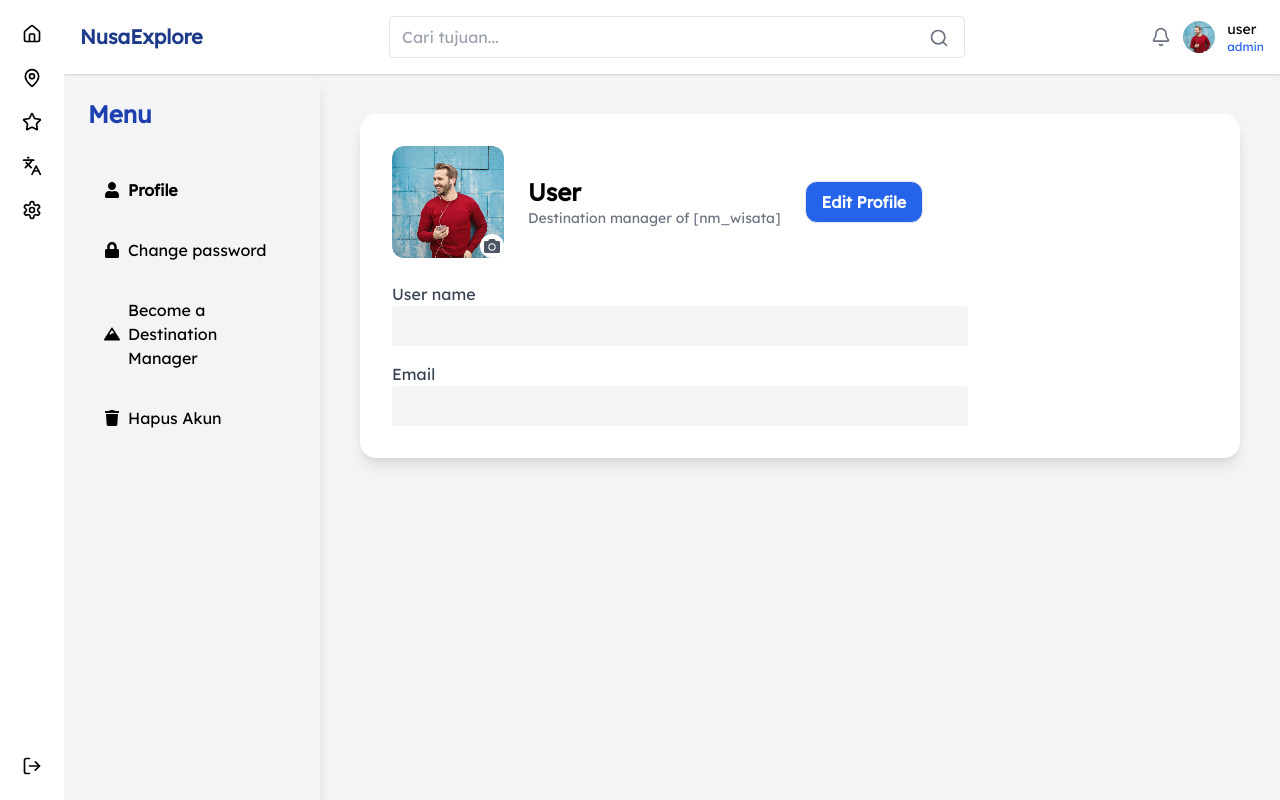
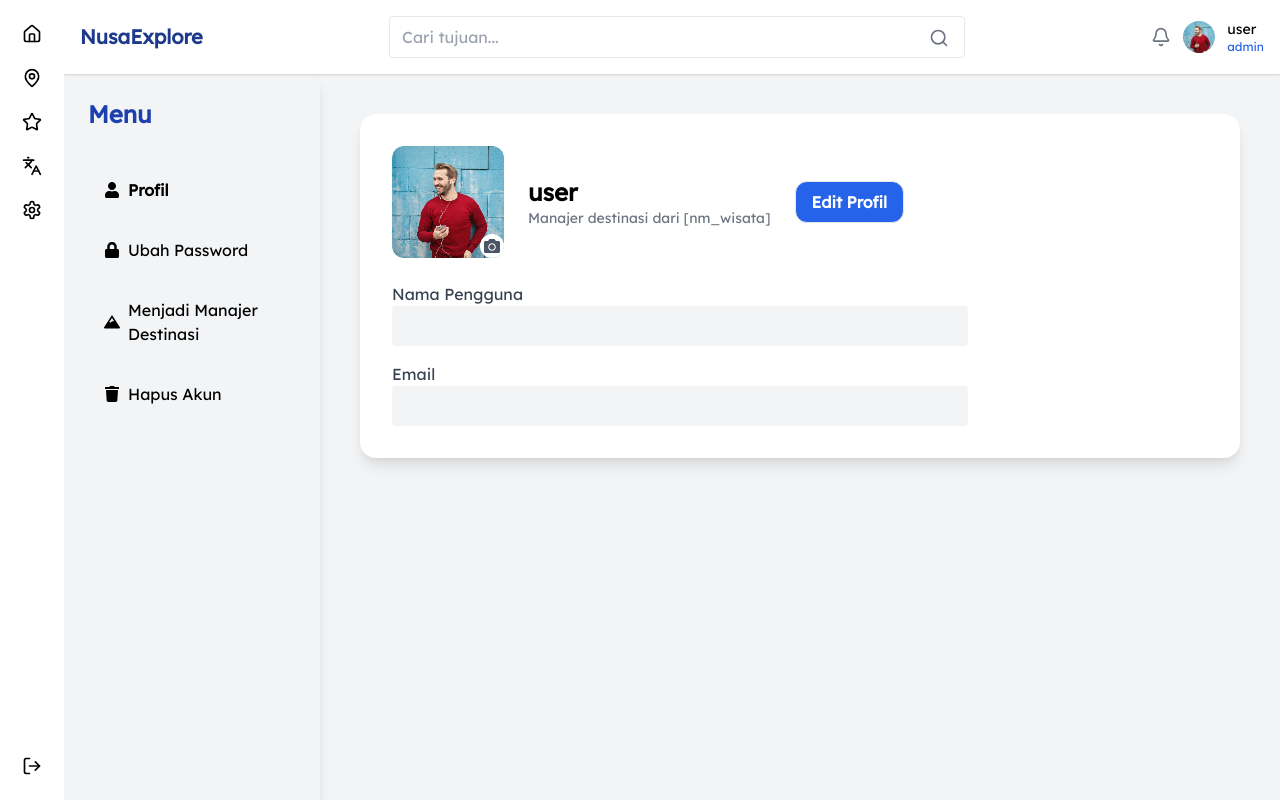
Before and after one commit to rwafs/nusa-explore, a React (Create React App) app in the folder fe/: page /settings in a window 1280 px wide. Built offline with nearby package versions, Linux system fonts and the light colour scheme; no server answers; sample sign-in values are in the browser's storage.

Commit message:
fix(translation): translate setting page

```diff
--- /dev/null
+++ b/fe/public/locales/id/setting.json
@@ -0,0 +1,48 @@
+{
+  "menu": {
+    "title": "Menu",
+    "profile": "Profil",
+    "change_password": "Ubah Password",
+    "become_manager": "Menjadi Manajer Destinasi",
+    "delete_account": "Hapus Akun"
+  },
+  "profile": {
+    "title": "Profil",
+    "username": "Nama Pengguna",
+    "email": "Email",
+    "destination_manager": "Manajer destinasi dari [nm_wisata]",
+    "edit_profile": "Edit Profil",
+    "save_changes": "Simpan Perubahan"
+  },
+  "password": {
+    "title": "Ubah Password",
+    "current": "Password Saat Ini",
+    "new": "Password Baru",
+    "edit_password": "Edit Password",
+    "min_length": "Password baru minimal 8 karakter",
+    "success": "Password berhasil diubah",
+    "error": {
+      "current_wrong": "Password saat ini salah",
+      "validation": "Validasi gagal",
+      "server": "Terjadi kesalahan pada server",
+      "connection": "Tidak dapat terhubung ke server"
+    }
+  },
+  "manager": {
+    "info": "Formulir atau informasi untuk menjadi manajer destinasi akan ditampilkan di sini."
+  },
+  "delete": {
+    "confirm": "Konfirmasi Hapus Akun",
+    "confirmation": "Apakah kamu yakin ingin menghapus akun?",
+    "cancel": "Batal",
+    "delete": "Hapus",
+    "success": "Akun berhasil dihapus",
+    "error": "Gagal menghapus akun"
+  },
+  "alerts": {
+    "invalid_email": "Format email tidak valid",
+    "profile_saved": "Profil berhasil disimpan",
+    "save_failed": "Gagal menyimpan profil",
+    "validation_failed": "Validasi gagal"
+  }
+}
--- a/fe/src/i18n.js
+++ b/fe/src/i18n.js
@@ -6,17 +6,16 @@ i18n
   .use(initReactI18next)
   .use(Backend)
   .init({
-    lng: localStorage.getItem("lang") || "id",
-    fallbackLng: "id",
-    ns: ["common", "destination", "home", "login", "register"],
-    defaultNS: "common",
+    lng: localStorage.getItem('lang') || 'id',
+    fallbackLng: 'id',
+    ns: ['common', 'destination', 'home', 'setting', 'login', 'register'],
+    defaultNS: 'common',
     backend: {
-      loadPath: "/locales/{{lng}}/{{ns}}.json"
+      loadPath: '/locales/{{lng}}/{{ns}}.json',
     },
     interpolation: {
-      escapeValue: false
-    }
+      escapeValue: false,
+    },
   });
 
-
 export default i18n;
--- a/fe/src/pages/Settings.js
+++ b/fe/src/pages/Settings.js
@@ -31,9 +31,8 @@ function SettingsPage() {
   const [user, setUser] = useState({});
   const token = localStorage.getItem('token');
   const roles = JSON.parse(localStorage.getItem('roles'));
-  console.log('role:', roles);
 
-  const [activeMenu, setActiveMenu] = useState('Profile');
+  const [activeMenu, setActiveMenu] = useState(t('setting:menu.profile'));
   const [nameInput, setNameInput] = useState('');
   const [emailInput, setEmailInput] = useState('');
   const [editing, setEditing] = useState(false);
@@ -42,7 +41,6 @@ function SettingsPage() {
   const [newPassword, setNewPassword] = useState('');
   const [passwordError, setPasswordError] = useState('');
 
-  // Backend API
   useEffect(() => {
     const fetchUser = async () => {
       try {
@@ -54,33 +52,30 @@ function SettingsPage() {
         setUser(response.data);
         setNameInput(response.data.name);
         setEmailInput(response.data.email);
-        // console.log(response.data);
       } catch (error) {
         console.error(error);
-        if (error.response && error.response.status === 401) {
+        if (error.response?.status === 401) {
           localStorage.removeItem('token');
           navigate('/login');
         }
       }
     };
 
+    setActiveMenu(t('setting:menu.profile'));
+
     if (!token) {
       navigate('/login');
     } else {
       fetchUser();
     }
-  }, [navigate, token]);
+  }, [navigate, token, t]);
 
   const logoutHandler = async () => {
     try {
       await axios.post(
         'http://localhost:8000/api/logout',
         {},
-        {
-          headers: {
-            Authorization: `Bearer ${token}`,
-          },
-        }
+        { headers: { Authorization: `Bearer ${token}` } }
       );
       localStorage.removeItem('token');
       localStorage.removeItem('roles');
@@ -117,39 +112,32 @@ function SettingsPage() {
 
   const handleDeleteAccount = () => {
     setShowDeleteConfirm(false);
-    alert('Akun berhasil dihapus.');
+    alert(t('setting:delete.success'));
   };
 
   const handleSaveProfile = async () => {
     const emailRegex = /^[^\s@]+@[^\s@]+\.[^\s@]+$/;
     if (!emailRegex.test(emailInput)) {
-      alert('Format email tidak valid.');
+      alert(t('setting:alerts.invalid_email'));
       return;
     }
 
     try {
       const response = await axios.put(
         'http://localhost:8000/api/profile',
-        {
-          name: nameInput,
-          email: emailInput,
-        },
-        {
-          headers: {
-            Authorization: `Bearer ${token}`,
-          },
-        }
+        { name: nameInput, email: emailInput },
+        { headers: { Authorization: `Bearer ${token}` } }
       );
 
-      alert('Profil berhasil disimpan.');
+      alert(t('setting:alerts.profile_saved'));
       setEditing(false);
       setUser(response.data.user);
     } catch (error) {
-      if (error.response && error.response.status === 422) {
-        alert(error.response.data.message || 'Validasi gagal.');
-      } else {
-        alert('Gagal menyimpan profil.');
-      }
+      alert(
+        error.response?.status === 422
+          ? error.response.data.message || t('setting:alerts.validation_failed')
+          : t('setting:alerts.save_failed')
+      );
       console.error(error);
     }
   };
@@ -158,54 +146,42 @@ function SettingsPage() {
     setPasswordError('');
 
     if (newPassword.length < 8) {
-      setPasswordError('Password baru minimal 8 karakter.');
+      setPasswordError(t('setting:password.min_length'));
       return;
     }
 
     try {
       const response = await axios.put(
         'http://localhost:8000/api/password',
-        {
-          old_password: currentPassword,
-          new_password: newPassword,
-        },
-        {
-          headers: {
-            Authorization: `Bearer ${token}`,
-          },
-        }
+        { old_password: currentPassword, new_password: newPassword },
+        { headers: { Authorization: `Bearer ${token}` } }
       );
 
       if (response.data.success) {
-        alert('Password berhasil diubah.');
-        // Reset form
+        alert(t('setting:password.success'));
         setCurrentPassword('');
         setNewPassword('');
         setEditing(false);
       } else {
-        setPasswordError(response.data.message || 'Gagal mengubah password.');
+        setPasswordError(
+          response.data.message || t('setting:password.error.general')
+        );
       }
     } catch (error) {
       console.error(error);
       if (error.response) {
         if (error.response.status === 422) {
-          if (error.response.data.errors) {
-            const errors = error.response.data.errors;
-            setPasswordError(
-              errors.old_password?.[0] ||
-                errors.new_password?.[0] ||
-                'Validasi gagal'
-            );
-          } else {
-            setPasswordError(
-              error.response.data.message || 'Password saat ini salah.'
-            );
-          }
+          const errors = error.response.data.errors || {};
+          setPasswordError(
+            errors.old_password?.[0] ||
+              errors.new_password?.[0] ||
+              t('setting:password.error.validation')
+          );
         } else {
-          setPasswordError('Terjadi kesalahan pada server.');
+          setPasswordError(t('setting:password.error.server'));
         }
       } else {
-        setPasswordError('Tidak dapat terhubung ke server.');
+        setPasswordError(t('setting:password.error.connection'));
       }
     }
   };
@@ -262,10 +238,10 @@ function SettingsPage() {
             <img src={profile} alt='User' className='w-8 h-8 rounded-full' />
             <div>
               <p className='font-medium text-sm lowercase'>
-                {user.name || 'User'}
+                {user.name || 'user'}
               </p>
               <p className='text-xs text-blue-600 cursor-pointer lowercase'>
-                {roles || 'User'}
+                {roles || 'user'}
               </p>
             </div>
           </div>
@@ -275,14 +251,16 @@ function SettingsPage() {
           <div className='w-64 bg-[#D6F0F7] p-6 flex flex-col justify-between rounded-xl shadow-lg'>
             <div>
               <div className='flex items-center mb-10 text-xl font-bold text-blue-800'>
-                <span className='text-2xl font-extrabold'>Menu</span>
+                <span className='text-2xl font-extrabold'>
+                  {t('setting:menu.title')}
+                </span>
               </div>
               <ul className='space-y-5'>
                 {[
-                  'Profile',
-                  'Change password',
-                  'Become a Destination Manager',
-                  'Hapus Akun',
+                  t('setting:menu.profile'),
+                  t('setting:menu.change_password'),
+                  t('setting:menu.become_manager'),
+                  t('setting:menu.delete_account'),
                 ].map((item) => (
                   <li
                     key={item}
@@ -292,12 +270,12 @@ function SettingsPage() {
                     onClick={() => setActiveMenu(item)}
                   >
                     <span>
-                      {item === 'Profile' && <FaUser />}
-                      {item === 'Change password' && <FaLock />}
-                      {item === 'Become a Destination Manager' && (
+                      {item === t('setting:menu.profile') && <FaUser />}
+                      {item === t('setting:menu.change_password') && <FaLock />}
+                      {item === t('setting:menu.become_manager') && (
                         <FaMountain />
                       )}
-                      {item === 'Hapus Akun' && <FaTrash />}
+                      {item === t('setting:menu.delete_account') && <FaTrash />}
                     </span>
                     <span>{item}</span>
                   </li>
@@ -307,7 +285,7 @@ function SettingsPage() {
           </div>
 
           <div className='flex-1 p-10 overflow-y-auto'>
-            {activeMenu === 'Profile' && (
+            {activeMenu === t('setting:menu.profile') && (
               <div className='bg-white rounded-2xl shadow-lg p-8 space-y-6'>
                 <div className='flex items-center space-x-6'>
                   <div className='relative'>
@@ -321,23 +299,25 @@ function SettingsPage() {
                   </div>
                   <div>
                     <h2 className='text-2xl font-bold'>
-                      {user.name || 'User'}
+                      {user.name || 'user'}
                     </h2>
                     <p className='text-sm text-gray-500'>
-                      Destination manager of [nm_wisata]
+                      {t('setting:profile.destination_manager')}
                     </p>
                   </div>
                   <button
                     className='ml-auto bg-blue-600 hover:bg-blue-800 text-white font-bold px-4 py-2 rounded-xl border'
                     onClick={() => setEditing(true)}
                   >
-                    Edit Profile
+                    {t('setting:profile.edit_profile')}
                   </button>
                 </div>
 
                 <div className='space-y-4 max-w-xl'>
                   <div>
-                    <label className='block text-gray-700'>User name</label>
+                    <label className='block text-gray-700'>
+                      {t('setting:profile.username')}
+                    </label>
                     <input
                       type='text'
                       className='w-full px-4 py-2 rounded bg-gray-100'
@@ -347,7 +327,9 @@ function SettingsPage() {
                     />
                   </div>
                   <div>
-                    <label className='block text-gray-700'>Email</label>
+                    <label className='block text-gray-700'>
+                      {t('setting:profile.email')}
+                    </label>
                     <input
                       type='email'
                       className='w-full px-4 py-2 rounded bg-gray-100'
@@ -361,9 +343,8 @@ function SettingsPage() {
                       <button
                         className='bg-blue-600 hover:bg-blue-800 text-white font-bold px-4 py-2 rounded-xl border'
                         onClick={handleSaveProfile}
-                        type='submit'
                       >
-                        Save Changes
+                        {t('setting:profile.save_changes')}
                       </button>
                     </div>
                   )}
@@ -371,7 +352,7 @@ function SettingsPage() {
               </div>
             )}
 
-            {activeMenu === 'Change password' && (
+            {activeMenu === t('setting:menu.change_password') && (
               <div className='bg-white rounded-2xl shadow-lg p-8 space-y-6'>
                 <div className='flex items-center space-x-6'>
                   <div className='relative'>
@@ -385,24 +366,24 @@ function SettingsPage() {
                   </div>
                   <div>
                     <h2 className='text-2xl font-bold'>
-                      {user.name || 'User'}
+                      {user.name || 'user'}
                     </h2>
                     <p className='text-sm text-gray-500'>
-                      Destination manager of [nm_wisata]
+                      {t('setting:profile.destination_manager')}
                     </p>
                   </div>
                   <button
                     className='ml-auto bg-blue-600 hover:bg-blue-800 text-white font-bold px-4 py-2 rounded-xl border'
                     onClick={() => setEditing(true)}
                   >
-                    Edit Password
+                    {t('setting:password.edit_password')}
                   </button>
                 </div>
 
                 <div className='space-y-4 max-w-xl'>
                   <div>
                     <label className='block text-gray-700'>
-                      Current Password
+                      {t('setting:password.current')}
                     </label>
                     <input
                       type='password'
@@ -412,7 +393,9 @@ function SettingsPage() {
                     />
                   </div>
                   <div>
-                    <label className='block text-gray-700'>New Password</label>
+                    <label className='block text-gray-700'>
+                      {t('setting:password.new')}
+                    </label>
                     <input
                       type='password'
                       className='w-full px-4 py-2 rounded bg-gray-100'
@@ -423,14 +406,13 @@ function SettingsPage() {
                   {passwordError && (
                     <p className='text-red-500 text-sm'>{passwordError}</p>
                   )}
-
                   {editing && (
                     <div className='flex justify-end'>
                       <button
                         className='bg-blue-600 hover:bg-blue-800 text-white font-bold px-4 py-2 rounded-xl border'
                         onClick={handleSavePassword}
                       >
-                        Save Changes
+                        {t('setting:profile.save_changes')}
                       </button>
                     </div>
                   )}
@@ -438,22 +420,19 @@ function SettingsPage() {
               </div>
             )}
 
-            {activeMenu === 'Become a Destination Manager' && (
+            {activeMenu === t('setting:menu.become_manager') && (
               <div className='text-gray-700 text-lg'>
-                <p>
-                  Formulir atau informasi untuk menjadi manajer destinasi akan
-                  ditampilkan di sini.
-                </p>
+                <p>{t('setting:manager.info')}</p>
               </div>
             )}
 
-            {activeMenu === 'Hapus Akun' && (
+            {activeMenu === t('setting:menu.delete_account') && (
               <div>
                 <button
                   className='bg-red-500 hover:bg-red-700 text-white px-6 py-2 rounded'
                   onClick={() => setShowDeleteConfirm(true)}
                 >
-                  Konfirmasi Hapus Akun
+                  {t('setting:delete.confirm')}
                 </button>
               </div>
             )}
@@ -462,20 +441,20 @@ function SettingsPage() {
               <div className='fixed inset-0 bg-black bg-opacity-50 flex items-center justify-center z-50'>
                 <div className='bg-white p-6 rounded-xl shadow-lg max-w-sm text-center space-y-4'>
                   <p className='text-lg font-semibold'>
-                    Apakah kamu yakin ingin menghapus akun?
+                    {t('setting:delete.confirmation')}
                   </p>
                   <div className='flex justify-center space-x-4'>
                     <button
                       onClick={() => setShowDeleteConfirm(false)}
                       className='px-4 py-2 rounded bg-gray-300'
                     >
-                      Batal
+                      {t('setting:delete.cancel')}
                     </button>
                     <button
                       onClick={handleDeleteAccount}
                       className='px-4 py-2 rounded bg-red-500 text-white'
                     >
-                      Hapus
+                      {t('setting:delete.delete')}
                     </button>
                   </div>
                 </div>
```
Also changed, not shown: fe/public/locales/en/setting.json (added, +48 -0 lines).
